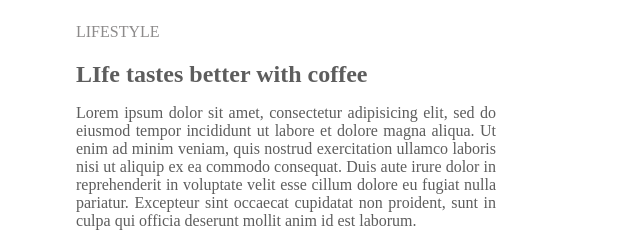
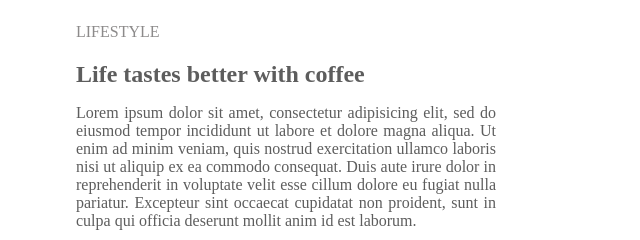
Before and after one commit to Shefat-Shohan/Minimo_Website, a plain HTML site: page index.html in a window 1280 px wide. Shown: the part 1295-1535 px from the top of the page, 604-1244 px from the left. Drawn offline with Linux system fonts and the light colour scheme.

Commit message:
Update index.html

```diff
--- a/index.html
+++ b/index.html
@@ -72,7 +72,7 @@
 		<div class="blog">
 			<img src="image/blog2.jpg" alt="blog1">
 			<span>Lifestyle</span>
-			<h2>LIfe tastes better with coffee</h2>
+			<h2>Life tastes better with coffee</h2>
 			<p>Lorem ipsum dolor sit amet, consectetur adipisicing elit, sed do eiusmod
 			tempor incididunt ut labore et dolore magna aliqua. Ut enim ad minim veniam,
 			quis nostrud exercitation ullamco laboris nisi ut aliquip ex ea commodo
```
